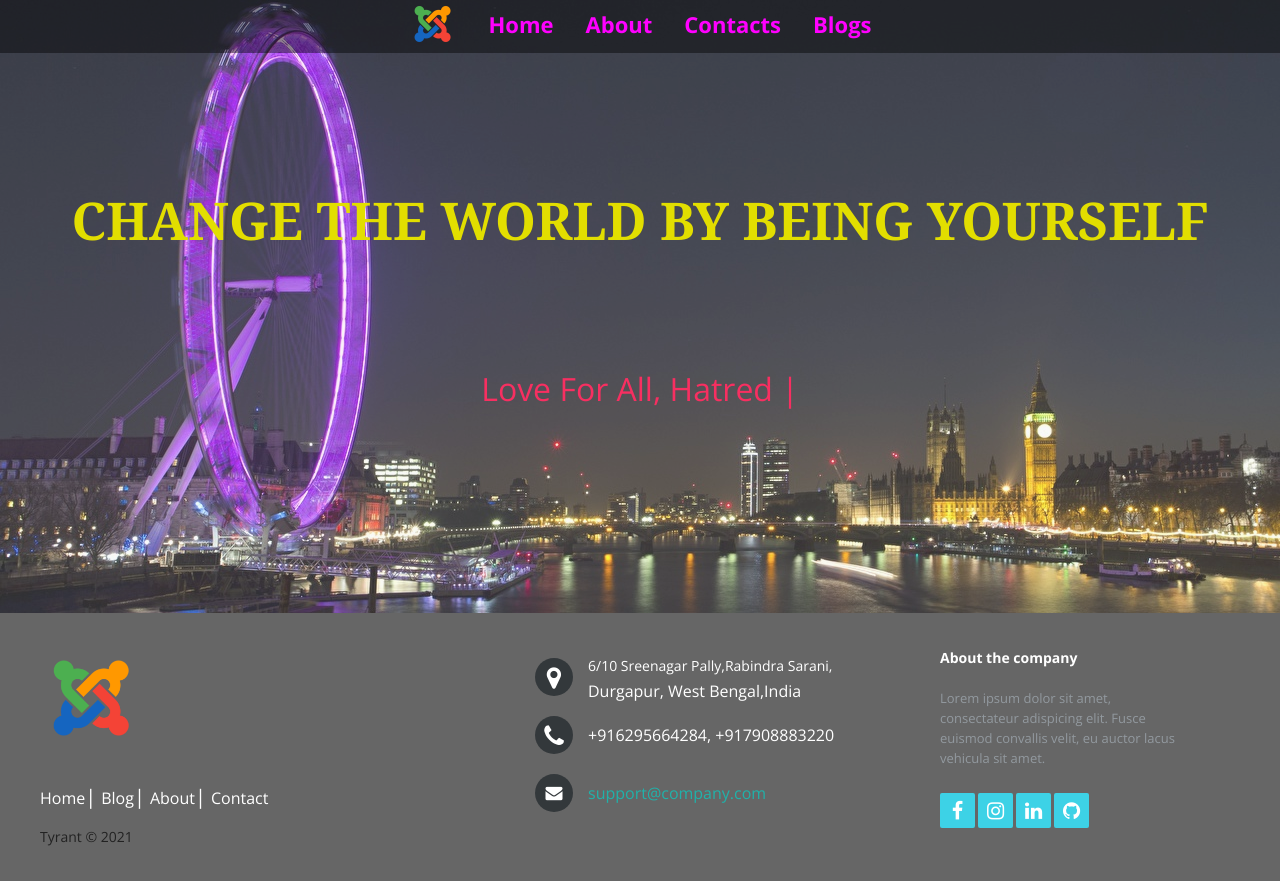
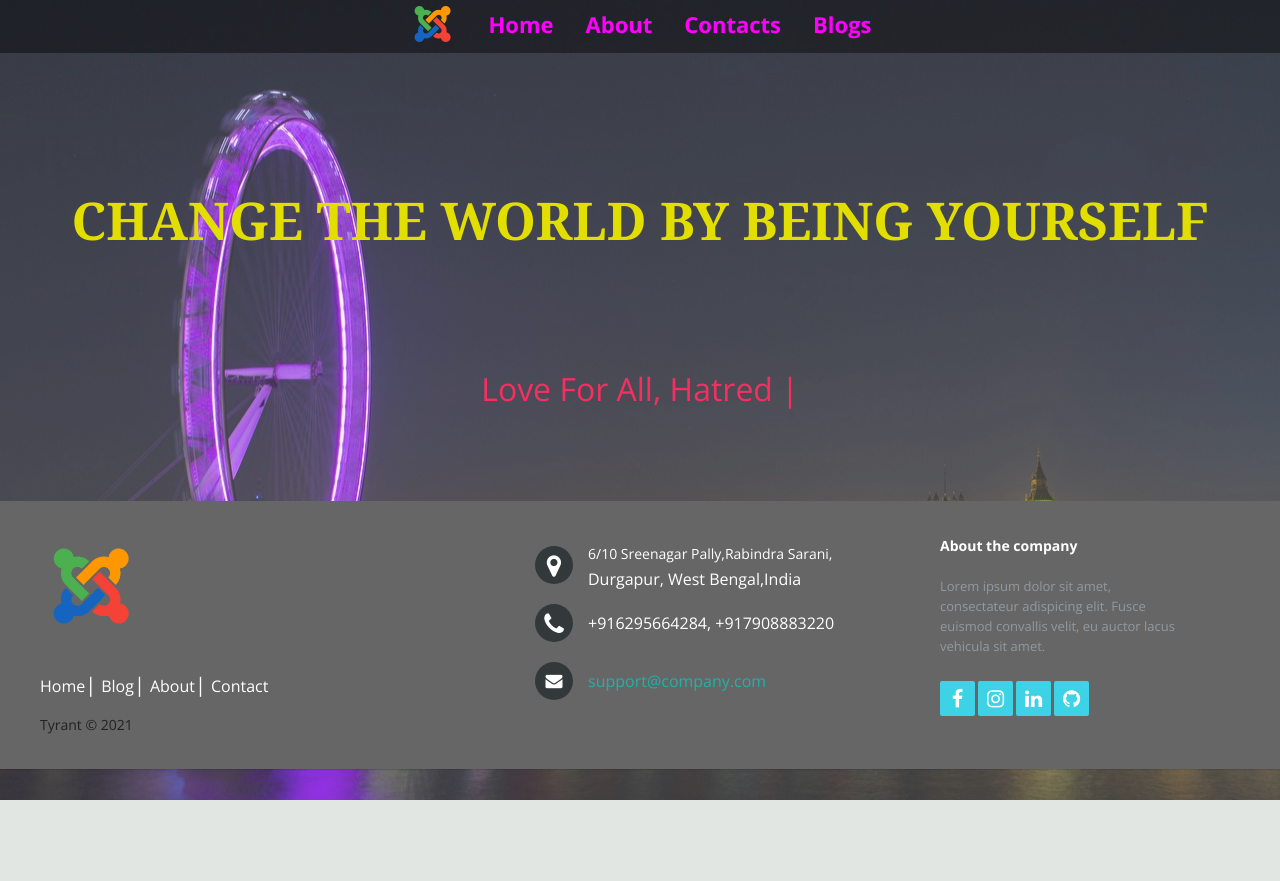
Before and after one commit to Rounok123/Tyrant-Blog-Website, a React (Create React App) app in the folder my-app/: page / in a window 1280 px wide. After the commit the page ends 800 px from the top, so only its background shows below. Built offline with nearby package versions, Linux system fonts and the light colour scheme.

Commit message:
d commit

```diff
--- a/my-app/src/containers/home/style.css
+++ b/my-app/src/containers/home/style.css
@@ -6,7 +6,7 @@
     flex-direction: column;
     align-items: center;
     text-align: center;
-    height: 35rem;
+    height: 28rem;
 }
 #home::before{
   content: "";
@@ -14,7 +14,7 @@
   position: absolute;
   top:0px;
   left:0px;
-  height: 625px;
+  height: 100%;
   width: 100%;
   z-index: -1;
   opacity:0.79;
```
